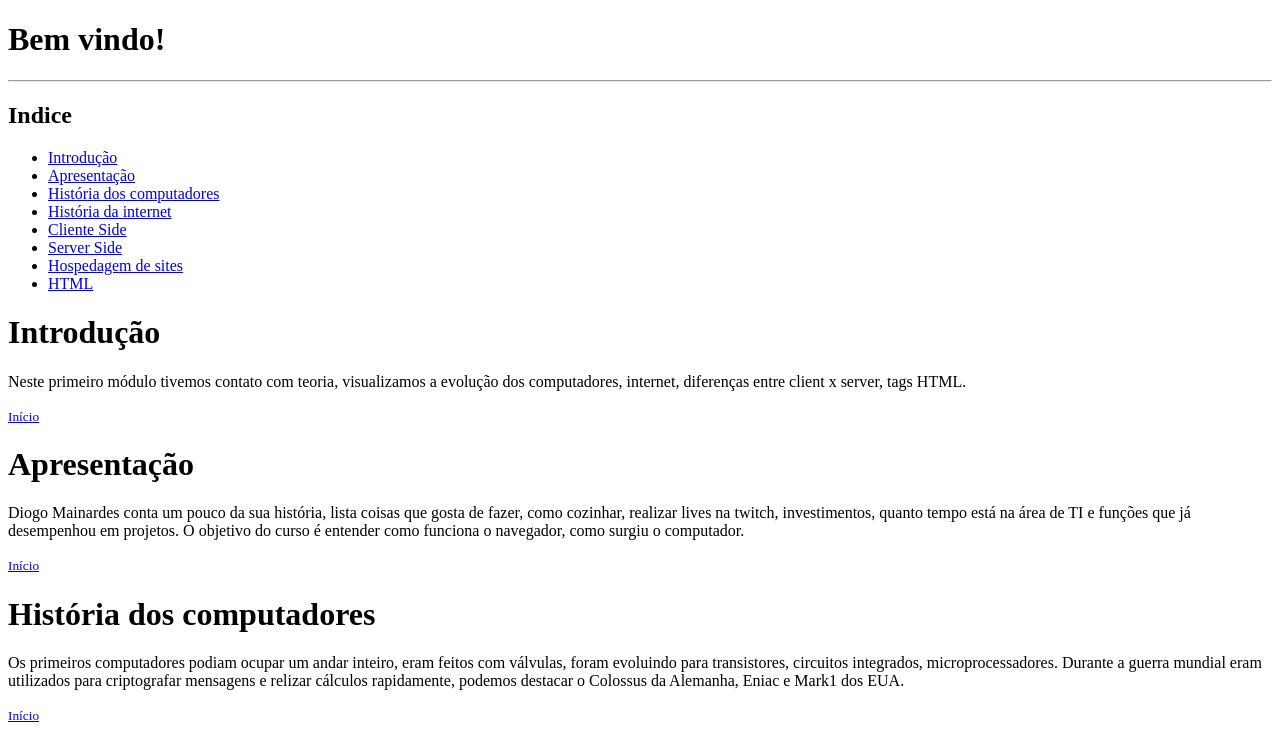
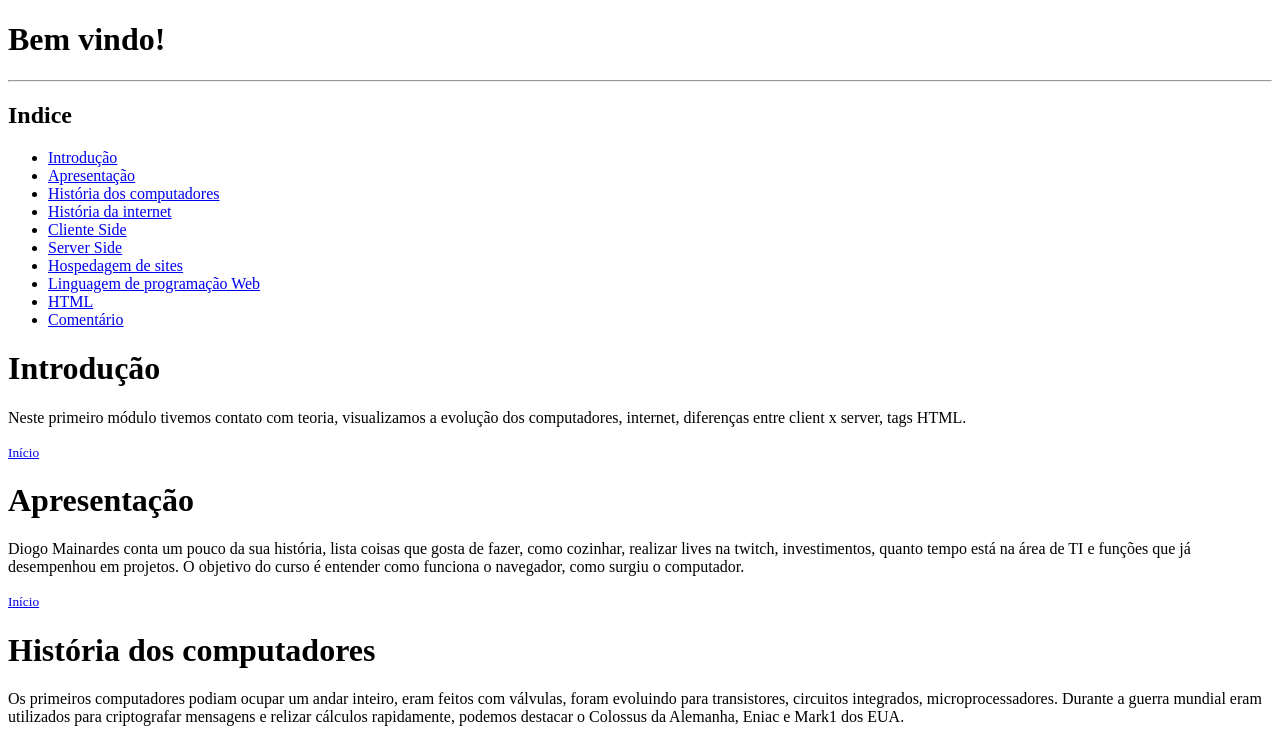
Before and after one commit to cfbr1/dio-html, a plain HTML site: page index.html in a window 1280 px wide. Shown: the top 741 px of the page. Drawn offline with Linux system fonts and the light colour scheme.

Commit message:
Ajuste de ancoragem

```diff
--- a/index.html
+++ b/index.html
@@ -20,7 +20,9 @@
         <li><a href="client-side">Cliente Side</a></li>
         <li><a href="server-side">Server Side</a></li>
         <li><a href="hosp-site">Hospedagem de sites</a></li>
+        <li><a href="programação">Linguagem de programação Web</a></li>
         <li><a href="#HTML">HTML</a></li>
+        <li><a href="#comentário">Comentário</a></li>
     </ul>
     <h1 id="Introdução">Introdução</h1>
     <p>Neste primeiro módulo tivemos contato com teoria, visualizamos a evolução dos computadores, internet, diferenças entre client x server, tags HTML.</p>
@@ -57,7 +59,7 @@
     <p>Esse serviço é contratado, você pode comprar o domínio, SSL, e-mail. A conexão com o servidor é feita via FTP, e geralmente é utilizado o Filezilla.</p>
     <small><a href="#topo">Início</a></small>
 
-    <h1>Linguagem de programação Web</h1>
+    <h1 id="programação">Linguagem de programação Web</h1>
     <p>Linguagem de programação é um conjunto de instruções e regras para gerar software, meio para chegar em uma solução, uma ferramenta para resolver algo. Linguagens que rodam no lado servidor:
         <ul>
             <li>PHP</li>
```
